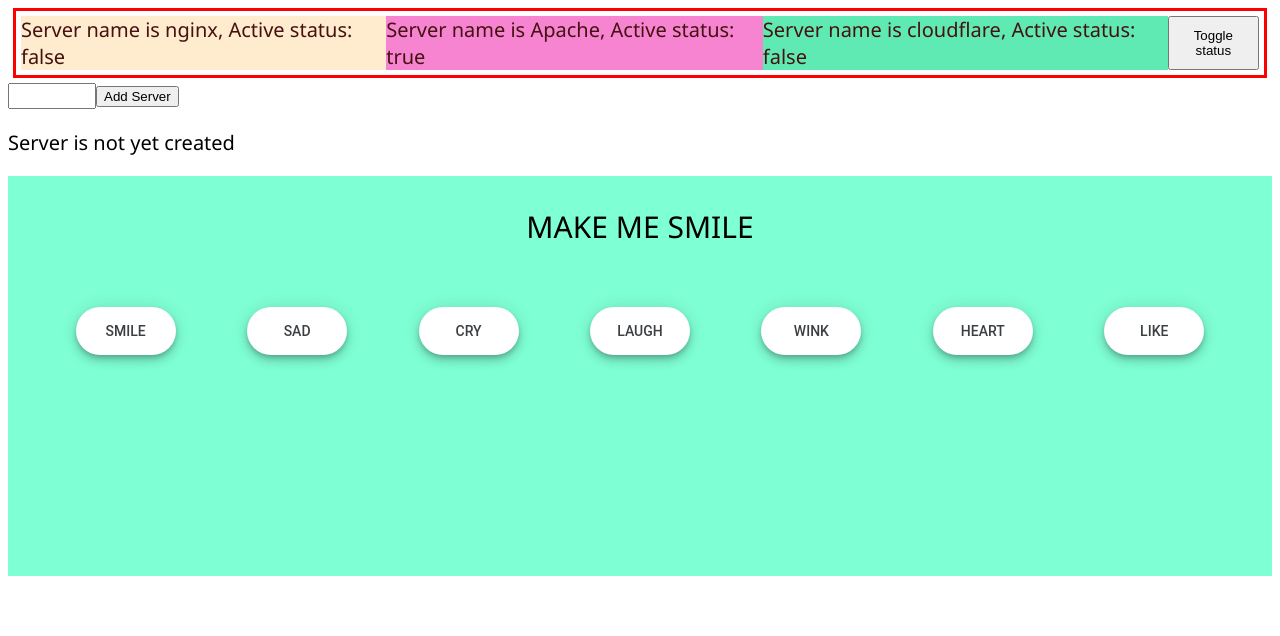
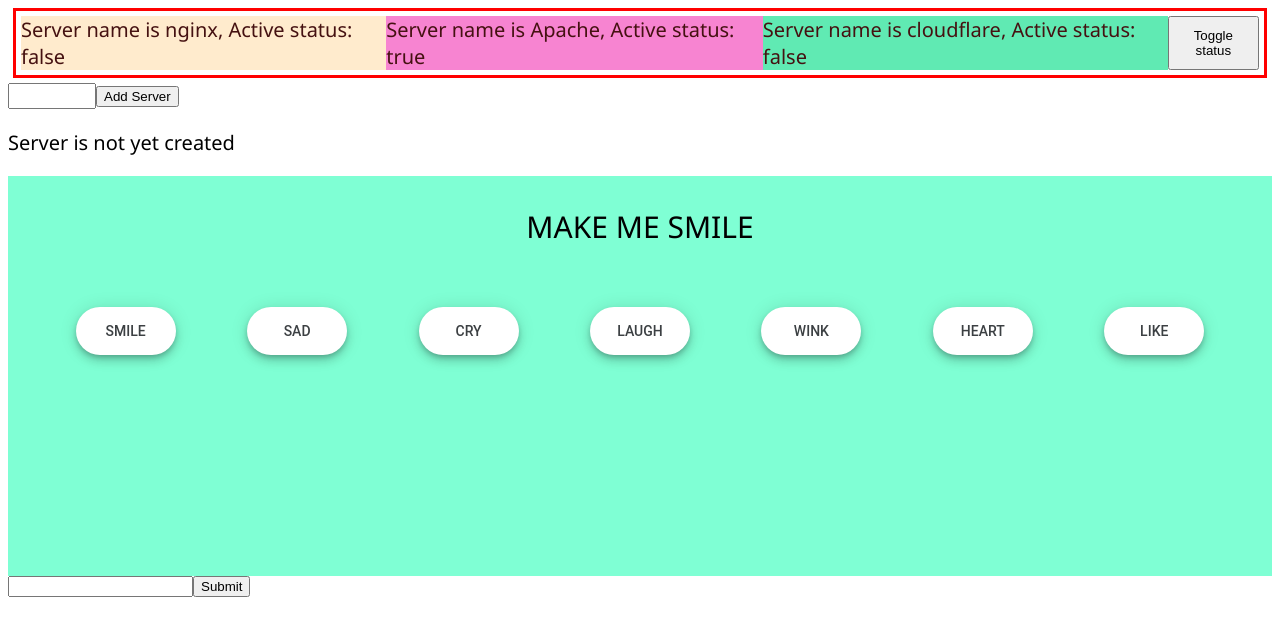
Before and after one commit to s-h-a-h/Complete-Angular, an Angular app: page / in a window 1280 px wide. Shown: the top 636 px of the page. Built offline with nearby package versions, Linux system fonts and the light colour scheme.

Commit message:
using ngIf to output data conditionally

```diff
--- a/src/app/servers/servers.component.html
+++ b/src/app/servers/servers.component.html
@@ -27,3 +27,7 @@
 <!-- Two way data binding using ngModel -->
 
 <!-- <label id="label">{{ServerName}}</label> -->
+
+<input type="text" [(ngModel)]="userInput">
+<button (click)="onClick()">Submit</button>
+<span *ngIf="display">{{userInput}} is added.</span>
--- a/src/app/servers/servers.component.ts
+++ b/src/app/servers/servers.component.ts
@@ -59,8 +59,19 @@
   //   this.ServerName = event.target.value;
   // }
 
-  onUpdateServerName = (event: Event) => {
-    this.ServerName = (<HTMLInputElement>event.target).value;
+  userInput = "";
+  display = false;
+  // displayValue = `${this.userInput} is added!`;
+  onClick = () => {
+    if (this.userInput == "nginx") {
+      this.display = true;
+    }
+    // console.log(typeof (this.userInput));
+    // console.log(this.userInput);
+    // console.log(this.userInput == "nginx");
+
+
+
   }
 
 }
```
